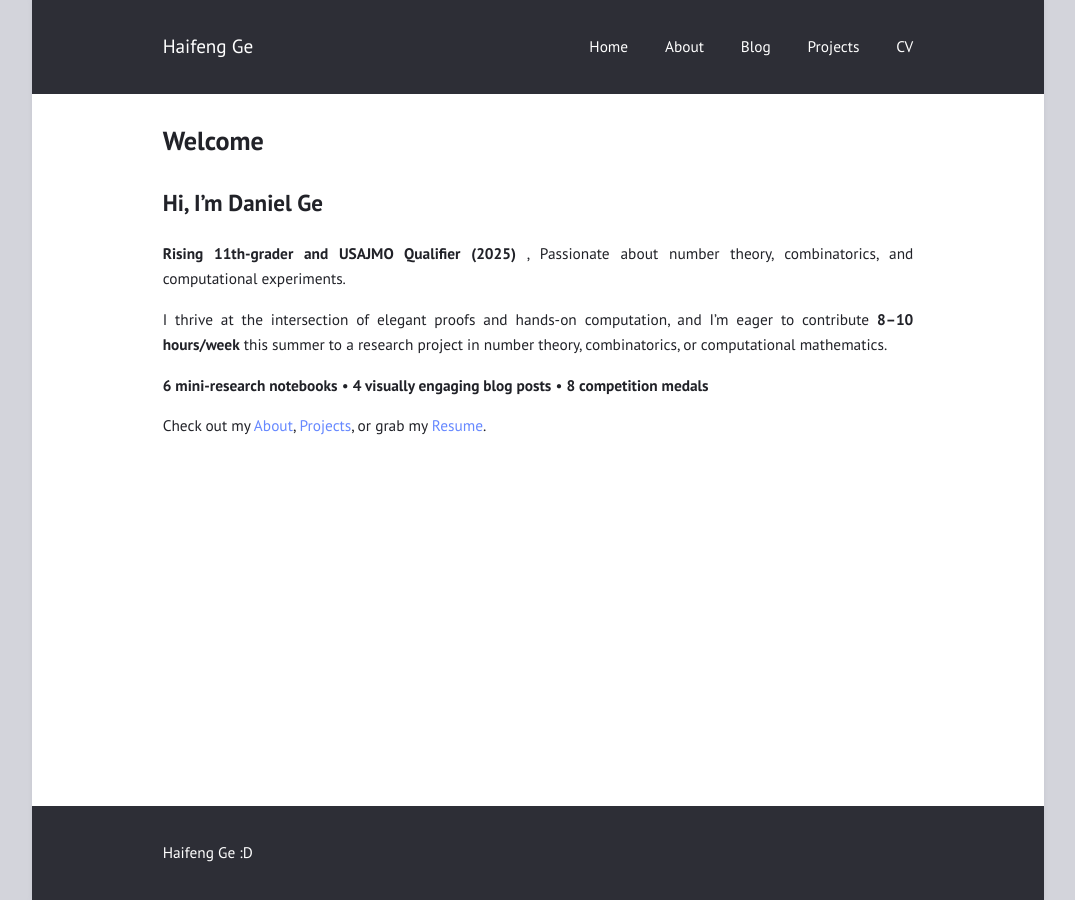
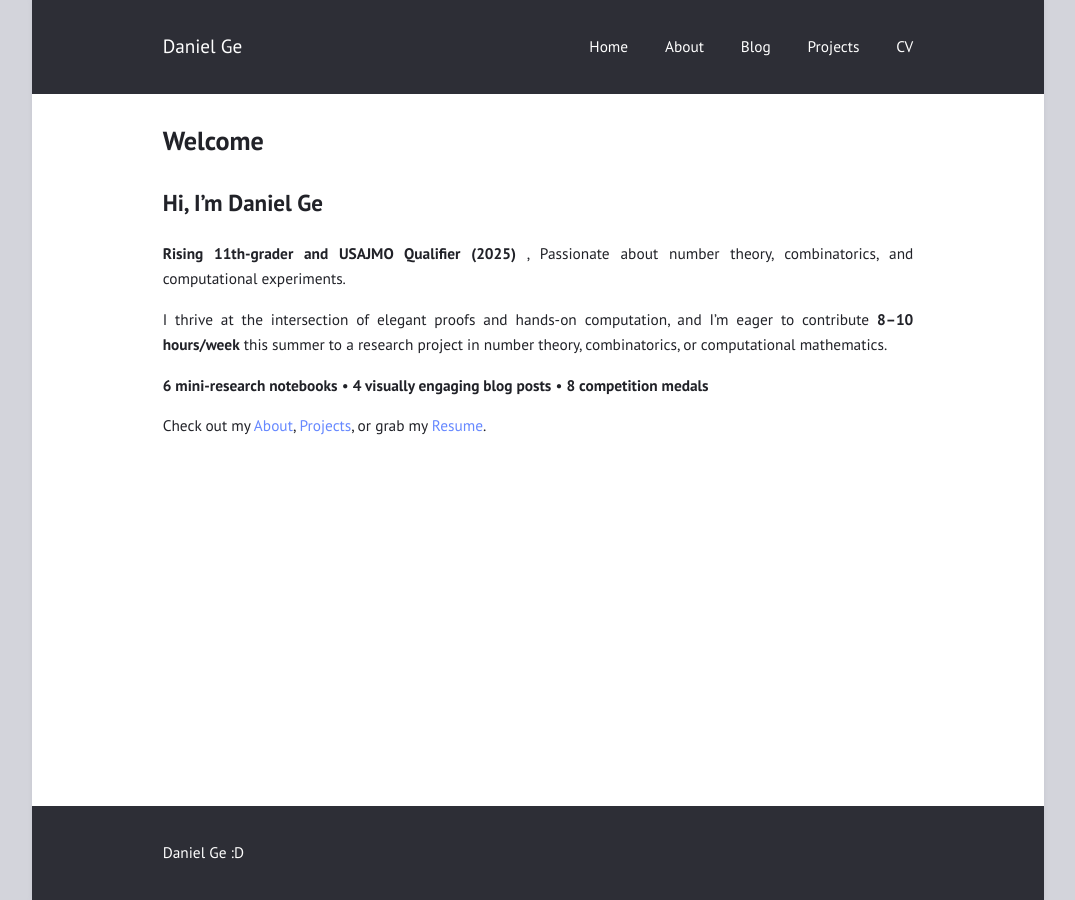
Before and after one commit to kicksandgiggles123/kicksandgiggles123.github.io, a Jekyll site: the page built from index.md, in a window 1280 px wide. Shown: the whole page, without its empty margins (102-1177 px from the left). Built offline with Jekyll 4.4.1, drawn with Linux system fonts in a browser that asks for light colours.

Commit message:
Update _config.yml

```diff
--- a/_config.yml
+++ b/_config.yml
@@ -1,7 +1,7 @@
-title: "Haifeng Ge"
+title: "Daniel Ge"
 author: "Rising 11th grader, USAJMO qualifier - math contest & research"
-description: "Haifeng Ge :D"
-url: "https://harveyge.github.io"    # your production URL
+description: "Daniel Ge :D"
+url: "https://danielge27.github.io"    # your production URL
 permalink: /:title/
 lang: "en"
 excerpt_separator: "\n\n\n"
@@ -21,7 +21,7 @@ navigation:                # accepts {file, title, url, icon, sidebaricon}
   - {file: "about.md", title: "About"}
   - {file: "blog.md",  title: "Blog"}
   - {file: "projects.md",  title: "Projects"}
-  - {url: "/HaifengGeCV.pdf",  title: "CV"}
+  - {url: "/DanielGe_Math_Resume.pdf",  title: "CV"}
 
 external:                  # shows a footer with social links - for available icons see fontawesome.com/icons
   - {title: Mail, icon: envelope, url: "malito:Danielge08@gmail.com"}
```
